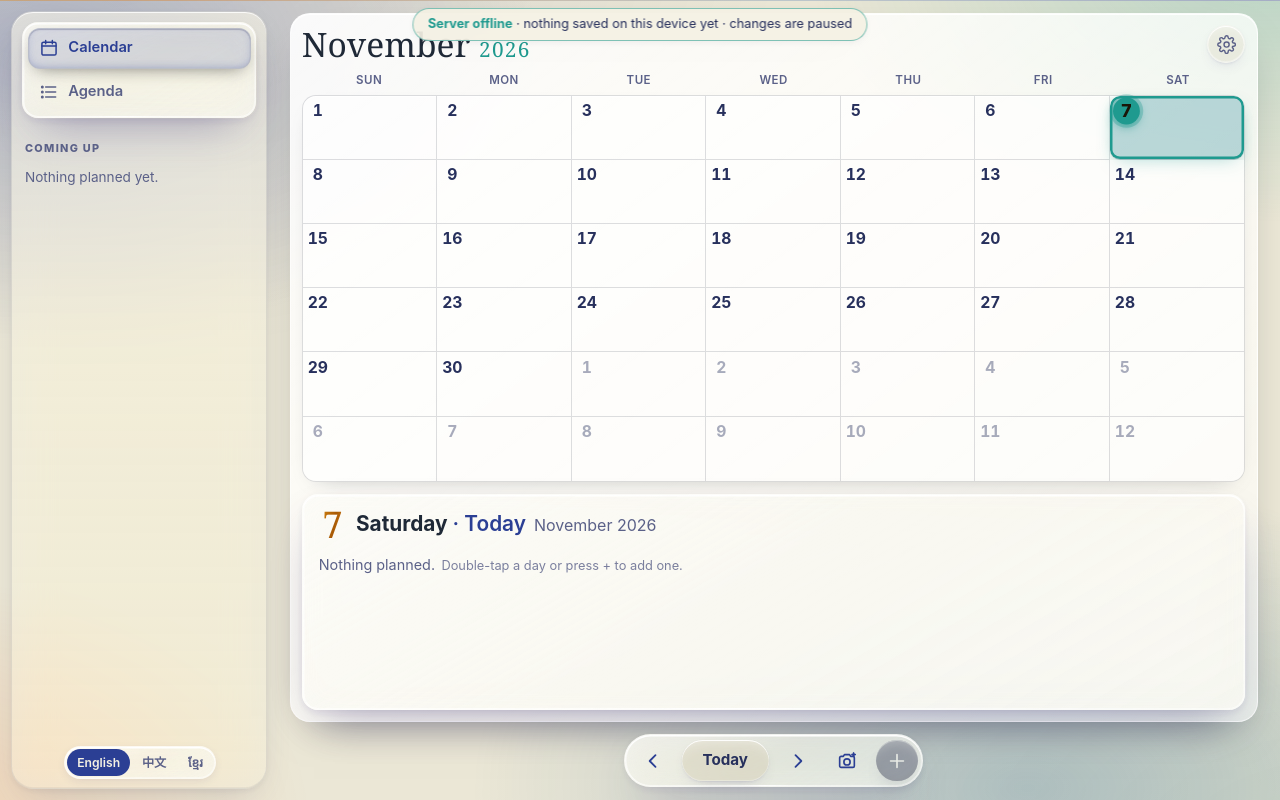
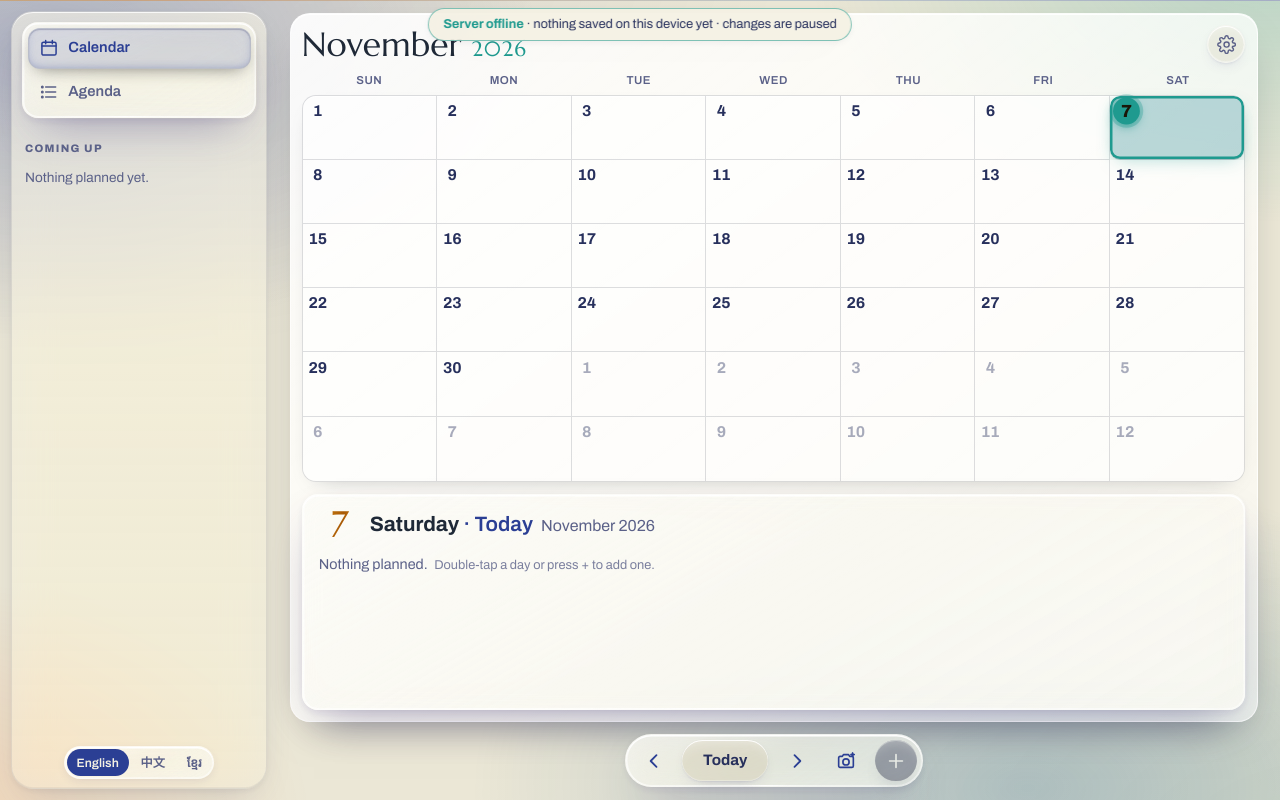
Before and after one commit to GeneralHannes/odins-journal-web, a plain HTML site: page index.html in a window 1280 px wide. Drawn offline with Linux system fonts and the light colour scheme; the site is published under a folder, as on GitHub Pages, so addresses that start at the root find nothing; no server answers.

Commit message:
Deploy: fonts and sign-in icons load again (v211)

```diff
--- a/index.html
+++ b/index.html
@@ -33,7 +33,7 @@ try{var t=localStorage.getItem("sk_theme");document.documentElement.setAttribute
   (localStorage `sk_token`) and the same visual language.
 -->
 <link rel="preload" href="static/fonts/archivo-latin.woff2" as="font" type="font/woff2" crossorigin>
-<link rel="stylesheet" href="static/app.7810adc46e.css">
+<link rel="stylesheet" href="static/app.a1475882bf.css">
 <script>
 /* Embed mode (src/modules/apps): opened as ?embed=1 inside another app's frame
    (Odin's Vault's tab, or any future host), this page drops its own app
@@ -100,7 +100,7 @@ if(/[?&]embed=1\b/.test(location.search) && window.top!==window) document.docume
 
 <div id="toast" role="status" aria-live="polite"></div>
 
-<script src="static/app.4f35ac99f2.js"></script>
+<script src="static/app.d9e646b0a6.js"></script>
 <script>/* offline app shell (static/sw.js) and staying current. The installed app (home screen, Android wrapper) is often brought back to the
    front rather than opened anew, so: look for a new version on every open and every return to the front; and when one is ready,
    apply it WITHOUT being asked at a moment where nothing can be lost — just opened or returned and not touched yet, or while the app
--- a/static/app.7810adc46e.css
+++ b/static/app.a1475882bf.css
@@ -4,7 +4,7 @@ font-style: normal;
 font-weight: 400;
 font-stretch: 100%;
 font-display: swap;
-src: url(/static/fonts/archivo-latin-ext.woff2) format('woff2');
+src: url(fonts/archivo-latin-ext.woff2) format('woff2');
 unicode-range: U+0100-02BA, U+02BD-02C5, U+02C7-02CC, U+02CE-02D7, U+02DD-02FF, U+0304, U+0308, U+0329, U+1D00-1DBF, U+1E00-1E9F, U+1EF2-1EFF, U+2020, U+20A0-20AB, U+20AD-20C4, U+2113, U+2C60-2C7F, U+A720-A7FF;
 }
 @font-face {
@@ -13,7 +13,7 @@ font-style: normal;
 font-weight: 400;
 font-stretch: 100%;
 font-display: swap;
-src: url(/static/fonts/archivo-latin.woff2) format('woff2');
+src: url(fonts/archivo-latin.woff2) format('woff2');
 unicode-range: U+0000-00FF, U+0131, U+0152-0153, U+02BB-02BC, U+02C6, U+02DA, U+02DC, U+0304, U+0308, U+0329, U+2000-206F, U+20AC, U+2122, U+2191, U+2193, U+2212, U+2215, U+FEFF, U+FFFD;
 }
 @font-face {
@@ -22,7 +22,7 @@ font-style: normal;
 font-weight: 500;
 font-stretch: 100%;
 font-display: swap;
-src: url(/static/fonts/archivo-latin-ext.woff2) format('woff2');
+src: url(fonts/archivo-latin-ext.woff2) format('woff2');
 unicode-range: U+0100-02BA, U+02BD-02C5, U+02C7-02CC, U+02CE-02D7, U+02DD-02FF, U+0304, U+0308, U+0329, U+1D00-1DBF, U+1E00-1E9F, U+1EF2-1EFF, U+2020, U+20A0-20AB, U+20AD-20C4, U+2113, U+2C60-2C7F, U+A720-A7FF;
 }
 @font-face {
@@ -31,7 +31,7 @@ font-style: normal;
 font-weight: 500;
 font-stretch: 100%;
 font-display: swap;
-src: url(/static/fonts/archivo-latin.woff2) format('woff2');
+src: url(fonts/archivo-latin.woff2) format('woff2');
 unicode-range: U+0000-00FF, U+0131, U+0152-0153, U+02BB-02BC, U+02C6, U+02DA, U+02DC, U+0304, U+0308, U+0329, U+2000-206F, U+20AC, U+2122, U+2191, U+2193, U+2212, U+2215, U+FEFF, U+FFFD;
 }
 @font-face {
@@ -40,7 +40,7 @@ font-style: normal;
 font-weight: 600;
 font-stretch: 100%;
 font-display: swap;
-src: url(/static/fonts/archivo-latin-ext.woff2) format('woff2');
+src: url(fonts/archivo-latin-ext.woff2) format('woff2');
 unicode-range: U+0100-02BA, U+02BD-02C5, U+02C7-02CC, U+02CE-02D7, U+02DD-02FF, U+0304, U+0308, U+0329, U+1D00-1DBF, U+1E00-1E9F, U+1EF2-1EFF, U+2020, U+20A0-20AB, U+20AD-20C4, U+2113, U+2C60-2C7F, U+A720-A7FF;
 }
 @font-face {
@@ -49,7 +49,7 @@ font-style: normal;
 font-weight: 600;
 font-stretch: 100%;
 font-display: swap;
-src: url(/static/fonts/archivo-latin.woff2) format('woff2');
+src: url(fonts/archivo-latin.woff2) format('woff2');
 unicode-range: U+0000-00FF, U+0131, U+0152-0153, U+02BB-02BC, U+02C6, U+02DA, U+02DC, U+0304, U+0308, U+0329, U+2000-206F, U+20AC, U+2122, U+2191, U+2193, U+2212, U+2215, U+FEFF, U+FFFD;
 }
 @font-face {
@@ -58,7 +58,7 @@ font-style: normal;
 font-weight: 700;
 font-stretch: 100%;
 font-display: swap;
-src: url(/static/fonts/archivo-latin-ext.woff2) format('woff2');
+src: url(fonts/archivo-latin-ext.woff2) format('woff2');
 unicode-range: U+0100-02BA, U+02BD-02C5, U+02C7-02CC, U+02CE-02D7, U+02DD-02FF, U+0304, U+0308, U+0329, U+1D00-1DBF, U+1E00-1E9F, U+1EF2-1EFF, U+2020, U+20A0-20AB, U+20AD-20C4, U+2113, U+2C60-2C7F, U+A720-A7FF;
 }
 @font-face {
@@ -67,7 +67,7 @@ font-style: normal;
 font-weight: 700;
 font-stretch: 100%;
 font-display: swap;
-src: url(/static/fonts/archivo-latin.woff2) format('woff2');
+src: url(fonts/archivo-latin.woff2) format('woff2');
 unicode-range: U+0000-00FF, U+0131, U+0152-0153, U+02BB-02BC, U+02C6, U+02DA, U+02DC, U+0304, U+0308, U+0329, U+2000-206F, U+20AC, U+2122, U+2191, U+2193, U+2212, U+2215, U+FEFF, U+FFFD;
 }
 @font-face {
@@ -76,7 +76,7 @@ font-style: normal;
 font-weight: 800;
 font-stretch: 100%;
 font-display: swap;
-src: url(/static/fonts/archivo-latin-ext.woff2) format('woff2');
+src: url(fonts/archivo-latin-ext.woff2) format('woff2');
 unicode-range: U+0100-02BA, U+02BD-02C5, U+02C7-02CC, U+02CE-02D7, U+02DD-02FF, U+0304, U+0308, U+0329, U+1D00-1DBF, U+1E00-1E9F, U+1EF2-1EFF, U+2020, U+20A0-20AB, U+20AD-20C4, U+2113, U+2C60-2C7F, U+A720-A7FF;
 }
 @font-face {
@@ -85,7 +85,7 @@ font-style: normal;
 font-weight: 800;
 font-stretch: 100%;
 font-display: swap;
-src: url(/static/fonts/archivo-latin.woff2) format('woff2');
+src: url(fonts/archivo-latin.woff2) format('woff2');
 unicode-range: U+0000-00FF, U+0131, U+0152-0153, U+02BB-02BC, U+02C6, U+02DA, U+02DC, U+0304, U+0308, U+0329, U+2000-206F, U+20AC, U+2122, U+2191, U+2193, U+2212, U+2215, U+FEFF, U+FFFD;
 }
 @font-face {
@@ -93,7 +93,7 @@ font-family: 'Marcellus';
 font-style: normal;
 font-weight: 400;
 font-display: swap;
-src: url(/static/fonts/marcellus-latin-ext.woff2) format('woff2');
+src: url(fonts/marcellus-latin-ext.woff2) format('woff2');
 unicode-range: U+0100-02BA, U+02BD-02C5, U+02C7-02CC, U+02CE-02D7, U+02DD-02FF, U+0304, U+0308, U+0329, U+1D00-1DBF, U+1E00-1E9F, U+1EF2-1EFF, U+2020, U+20A0-20AB, U+20AD-20C4, U+2113, U+2C60-2C7F, U+A720-A7FF;
 }
 @font-face {
@@ -101,7 +101,7 @@ font-family: 'Marcellus';
 font-style: normal;
 font-weight: 400;
 font-display: swap;
-src: url(/static/fonts/marcellus-latin.woff2) format('woff2');
+src: url(fonts/marcellus-latin.woff2) format('woff2');
 unicode-range: U+0000-00FF, U+0131, U+0152-0153, U+02BB-02BC, U+02C6, U+02DA, U+02DC, U+0304, U+0308, U+0329, U+2000-206F, U+20AC, U+2122, U+2191, U+2193, U+2212, U+2215, U+FEFF, U+FFFD;
 }
 html.ios-app body { min-height:calc(100vh + env(safe-area-inset-top)); }
--- a/static/sw.js
+++ b/static/sw.js
@@ -3,7 +3,7 @@
 // "New version — tap to reload". Fonts and the page's styles/script (static/app.<hash>.css|js: a new version is a new name)
 // never change under their URL, so they're kept. /api/* is never cached.
 
-const SHELL = "yai-shell-v210";            // bump to make every device drop its copy
+const SHELL = "yai-shell-v211";            // bump to make every device drop its copy
 // Paths are taken from the worker's own scope, so it works at "/" and under a sub-path (GitHub Pages).
 const BASE = new URL(self.registration.scope).pathname;
 const PAGES = [BASE, BASE + "journal"];
--- a/sw.js
+++ b/sw.js
@@ -3,7 +3,7 @@
 // "New version — tap to reload". Fonts and the page's styles/script (static/app.<hash>.css|js: a new version is a new name)
 // never change under their URL, so they're kept. /api/* is never cached.
 
-const SHELL = "yai-shell-v210";            // bump to make every device drop its copy
+const SHELL = "yai-shell-v211";            // bump to make every device drop its copy
 // Paths are taken from the worker's own scope, so it works at "/" and under a sub-path (GitHub Pages).
 const BASE = new URL(self.registration.scope).pathname;
 const PAGES = [BASE, BASE + "journal"];
```
Also changed, not shown: static/app.d9e646b0a6.js.
